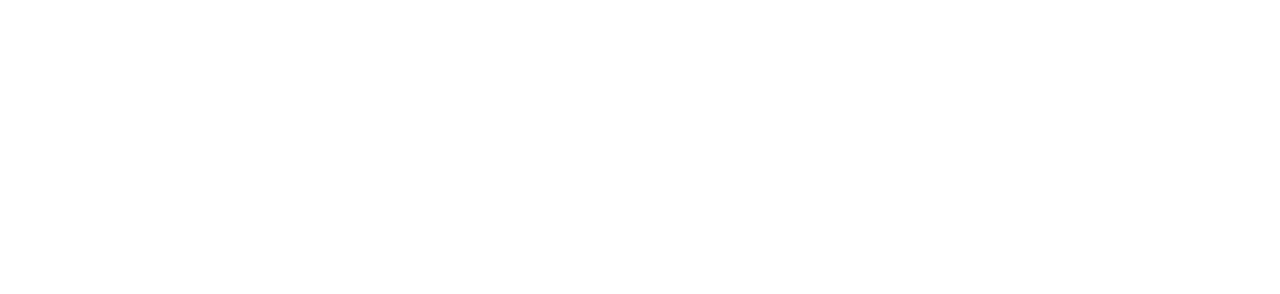
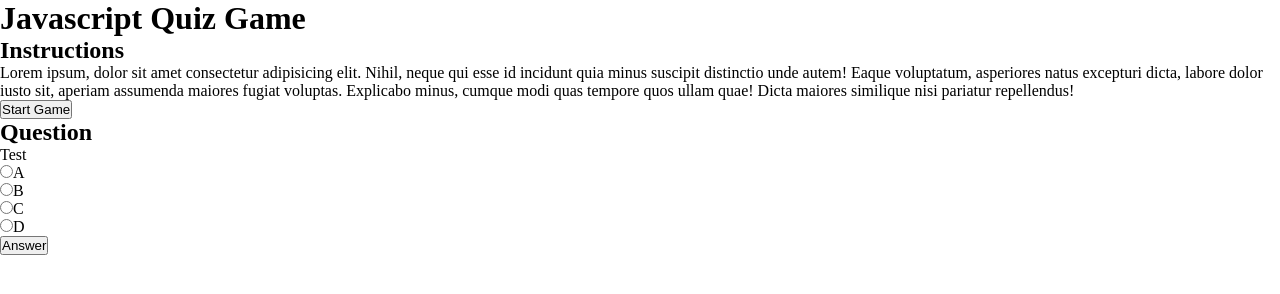
Before and after one commit to rbarbosa51/Javascript-Code-Quiz, a plain HTML site: page index.html in a window 1280 px wide. Drawn offline with Linux system fonts and the light colour scheme.

Commit message:
In this commit I created an html skeleton of the question interface. Created a form with 4 radio buttons.

```diff
--- a/assets/css/styles.css
+++ b/assets/css/styles.css
@@ -0,0 +1,11 @@
+* {
+    margin: 0;
+    padding: 0;
+    box-sizing: border-box;
+}
+.block {
+    display: block;
+}
+.hidden {
+    display: none;
+}
--- a/assets/javascript/index.js
+++ b/assets/javascript/index.js
@@ -0,0 +1,6 @@
+var buttonAnswer = document.getElementById('buttonSubmit');
+
+buttonAnswer.addEventListener('click',  (e) => {
+    e.preventDefault();
+    console.log('Button Clicked');
+})
--- a/index.html
+++ b/index.html
@@ -8,6 +8,19 @@
     <link rel="stylesheet" href="assets/css/styles.css">
 </head>
 <body>
+    <h1 class="block">Javascript Quiz Game</h1>
+    <h2>Instructions</h2>
+    <p>Lorem ipsum, dolor sit amet consectetur adipisicing elit. Nihil, neque qui esse id incidunt quia minus suscipit distinctio unde autem! Eaque voluptatum, asperiores natus excepturi dicta, labore dolor iusto sit, aperiam assumenda maiores fugiat voluptas. Explicabo minus, cumque modi quas tempore quos ullam quae! Dicta maiores similique nisi pariatur repellendus!</p>
+    <button>Start Game</button>
+    <form>
+        <h2>Question <span id="questionID"></span></h2>
+        <p id="questionText">Test</p>
+        <input type="radio" id="A" value="A"><label for="A" id="QA">A</label><br>
+        <input type="radio" id="B" value="B"><label for="B" id="QB">B</label><br>
+        <input type="radio" id="C" value="C"><label for="C" id="QC">C</label><br>
+        <input type="radio" id="D" value="D"><label for="D" id="QD">D</label><br>
+        <button id="buttonSubmit">Answer</button>
+    </form>
 
 
     <script src="assets/javascript/index.js"></script>
```
